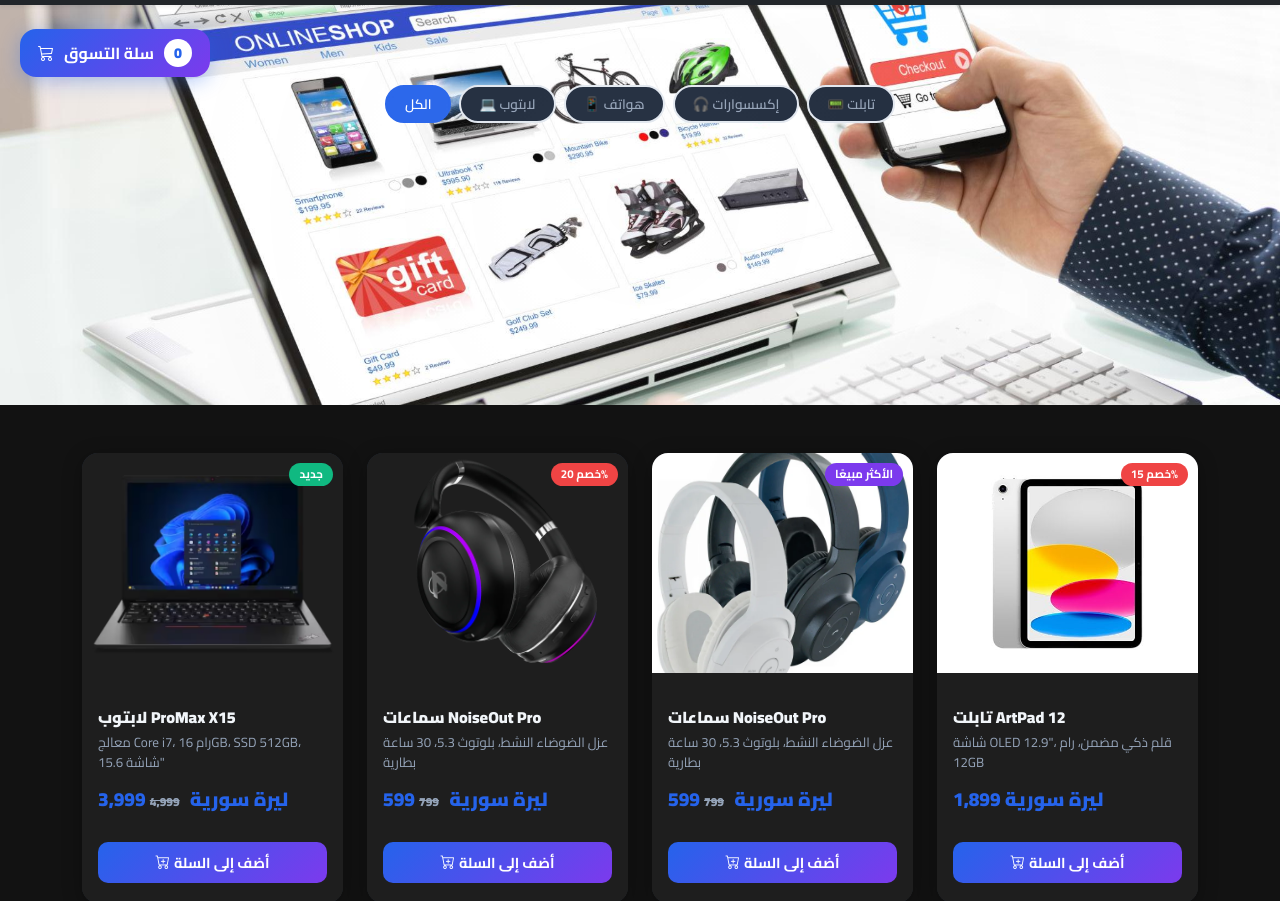
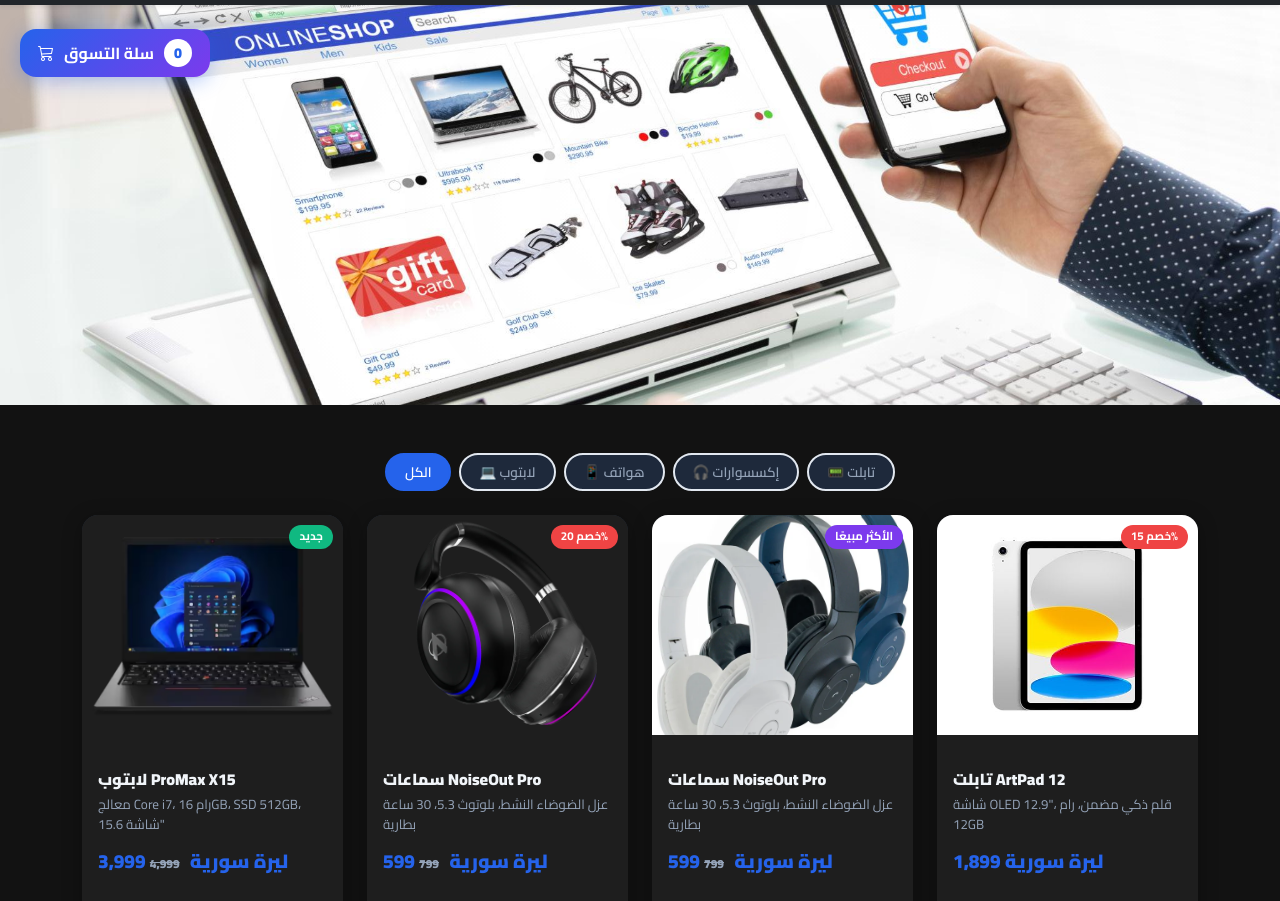
Before and after one commit to yousefAlhussein/Homework-solution, a plain HTML site: page shop.html in a window 1280 px wide. Shown: the part 51-952 px from the top of the page. Drawn offline with nearby package versions, Linux system fonts and the light colour scheme.

Commit message:
update filter in shop

```diff
--- a/shop.html
+++ b/shop.html
@@ -93,7 +93,11 @@
 
 <!-- HERO -->
 
-<div class="hero-section">
+<div class="hero-section"></div>
+
+<main>
+  <section class="py-5">
+    <div class="container">
 
       <!-- Filters -->
       <div class="d-flex gap-2 flex-wrap mb-4 justify-content-center">
@@ -103,12 +107,6 @@
         <button class="filter-btn" data-cat="accessories" onclick="filterProducts(this,'accessories')">🎧 إكسسوارات</button>
         <button class="filter-btn" data-cat="tablets" onclick="filterProducts(this,'tablets')">📟 تابلت</button>
       </div>
-</div>
-
-<main>
-  <section class="py-5">
-    <div class="container">
-
 
       <!-- Products -->
       <div class="row g-4" id="productsGrid">
```
